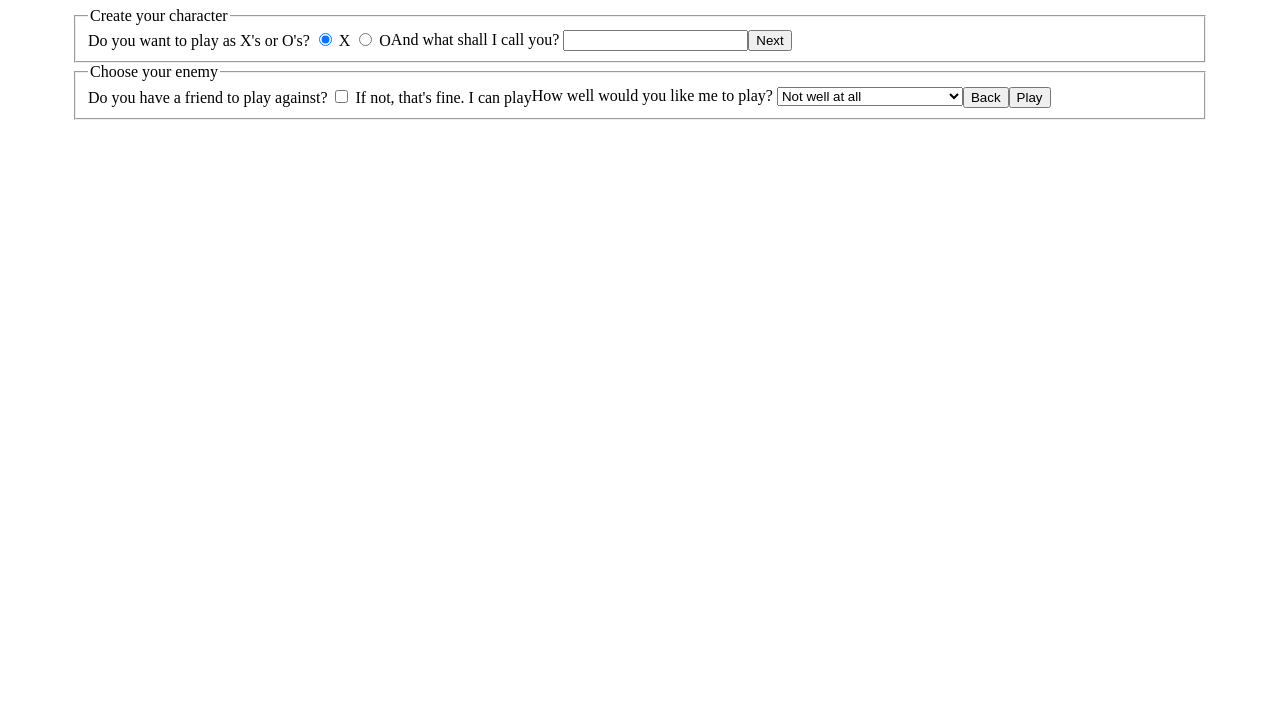
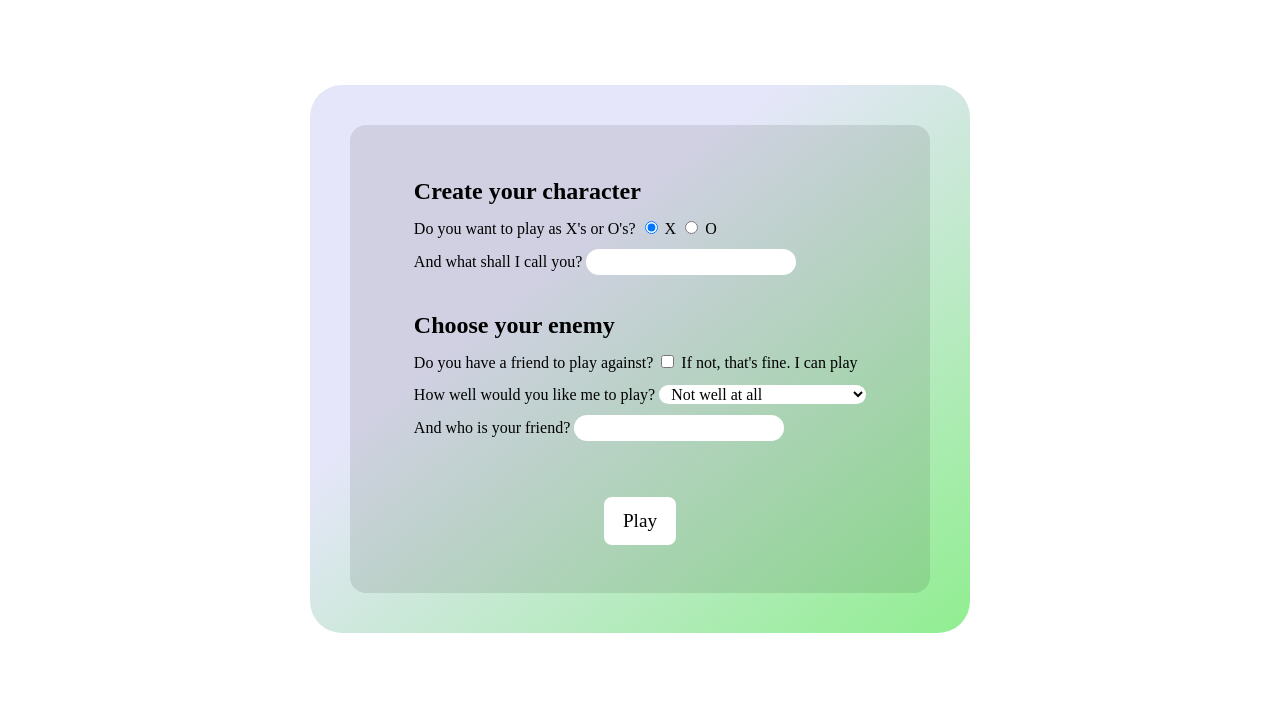
Before and after one commit to scorpi4n/TOP-tic-tac-toe, a plain HTML site: page index.html in a window 1280 px wide. Shown: the part 73-800 px from the top of the page. Drawn offline with Linux system fonts and the light colour scheme.

Commit message:
Style form

```diff
--- a/index.html
+++ b/index.html
@@ -5,17 +5,19 @@
 	<meta http-equiv="X-UA-Compatible" content="IE=edge">
 	<meta name="viewport" content="width=device-width, initial-scale=1.0">
 	<title>Tic Tac Toe</title>
+	<link rel="stylesheet" href="./reset.css">
 	<link rel="stylesheet" href="./style.css">
-	<script src="./script.js" defer></script>
+	<!-- <script src="./script.js" defer></script> -->
 </head>
-<body>
-	<h1>Tic Tac Toe</h1>
-	<form action="#" method="post">
-		<fieldset id="form-1" class="flex">
-			<legend>Create your character</legend>
+<body class="grid">
+	<h1 class="title">Tic Tac Toe</h1>
+	<div class="wrapper flex">
+		<form class="flex" action="#" method="post">
+			<div class="flex">
+				<h2>Create your character</h2>
 				<div>
-			<span>Do you want to play as X's or O's?</span>
 					<label for="X">
+						Do you want to play as X's or O's?
 						<input checked type="radio" name="shape" id="X">
 						X
 					</label>
@@ -24,17 +26,13 @@
 						O
 					</label>
 				</div>
-			<label for="name">
+				<label for="name-1">
 					And what shall I call you?
-				<input type="text" name="name" id="name">
+					<input type="text" name="name-1" id="name-1">
 				</label>
-			<div class="buttons flex">
-				<!-- <div class="fake-button"></div> -->
-				<button id="next" type="button">Next</button>
 			</div>
-		</fieldset>
-		<fieldset id="form-2" class="flex">
-			<legend>Choose your enemy</legend>
+			<div class="flex">
+				<h2>Choose your enemy</h2>
 				<label for="ai">
 					Do you have a friend to play against?
 					<input type="checkbox" name="ai" id="ai">
@@ -48,12 +46,14 @@
 						<option value="3">Impossibly well</option>
 					</select>
 				</label>
-			<div class="buttons flex">
-				<button id="back" type="button">Back</button>
+				<label for="name-2">
+					And who is your friend?
+					<input type="text" name="name-2" id="name-2">
+				</label>
 				<button id="submit" type="button">Play</button>
 			</div>
-		</fieldset>
 		</form>
-	<div class="grid gameboard"></div>
+	</div>
+	<!-- <div class="grid gameboard"></div> -->
 </body>
 </html>
--- a/style.css
+++ b/style.css
@@ -8,10 +8,68 @@
 
 .flex {
 	display: flex;
+	flex-direction: column;
 }
 
 body {
 	padding: 0 5vw;
+
+	grid-template-columns: repeat(12, 1fr);
+	grid-template-rows: max-content auto;
+}
+
+.title {
+	height: 4rem;
+	text-align: center;
+
+	grid-column: 6 / -6;
+}
+
+.wrapper {
+	background-image: linear-gradient(to bottom right, lavender 35%, lightgreen);
+	border-radius: 2rem;
+	padding: 2.5rem;
+	width: max-content;
+	height: max-content;
+
+	grid-column: 4 / -4;
+	align-self: center;
+	justify-self: center;
+
+	justify-content: center;
+	align-items: center;
+}
+
+form {
+	background-color: rgb(10, 10, 10, .1);
+	position: relative;
+	padding: 3rem 4rem;
+	border-radius: 1rem;
+
+	gap: 2rem;
+}
+
+form>div {
+	gap: .5rem;
+}
+
+form input[type='text'],
+form select {
+	border: none;
+	border-radius: 1rem;
+	background-color: #fff;
+	padding-left: 1ch;
+}
+
+form button {
+	border: none;
+	border-radius: .5rem;
+	background-color: white;
+	margin-top: 3rem;
+	padding: .5em 1em;
+	font-size: larger;
+
+	align-self: center;
 }
 
 .gameboard {
```
Lines whose indentation alone changed are shown as unchanged.
